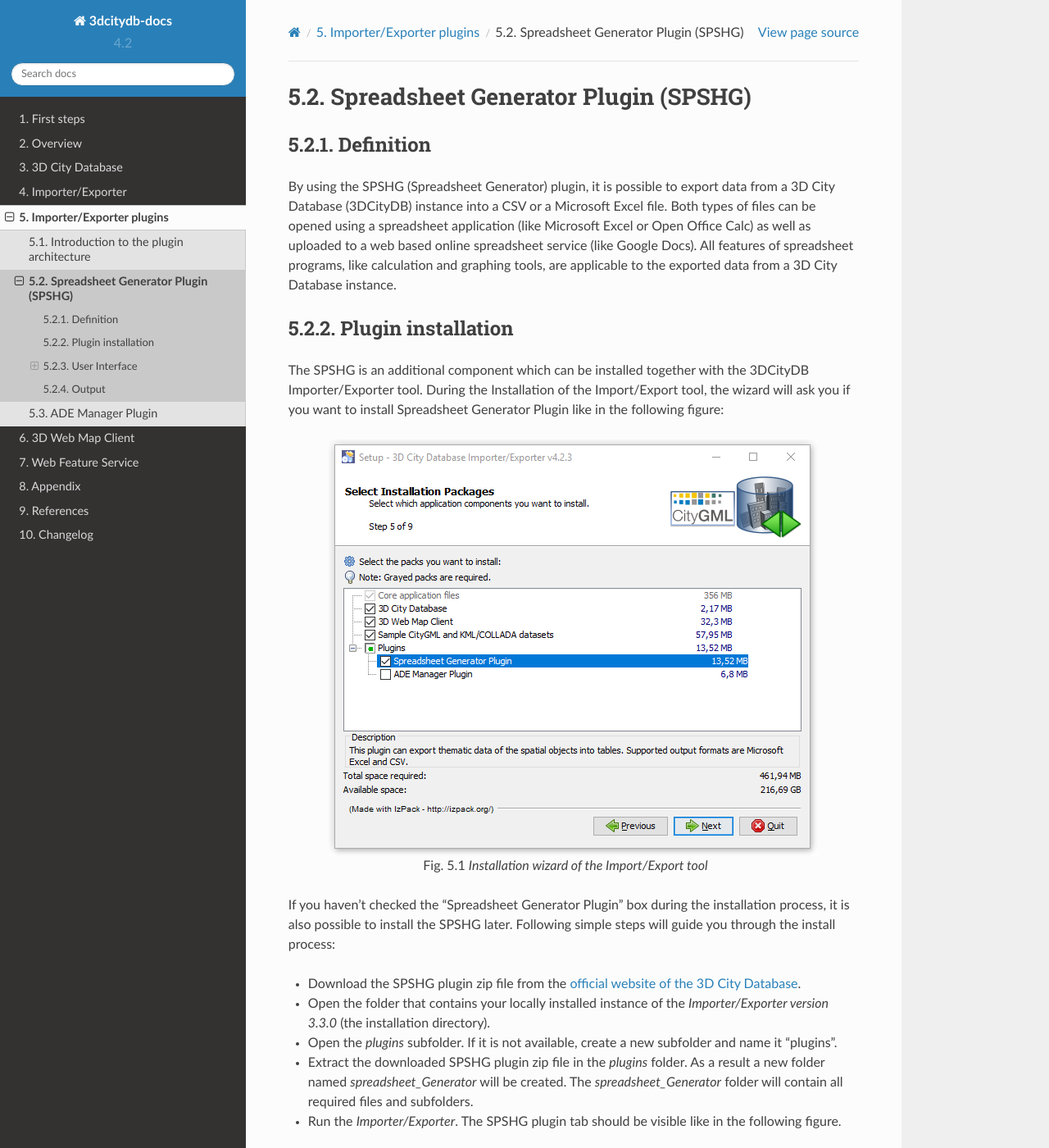
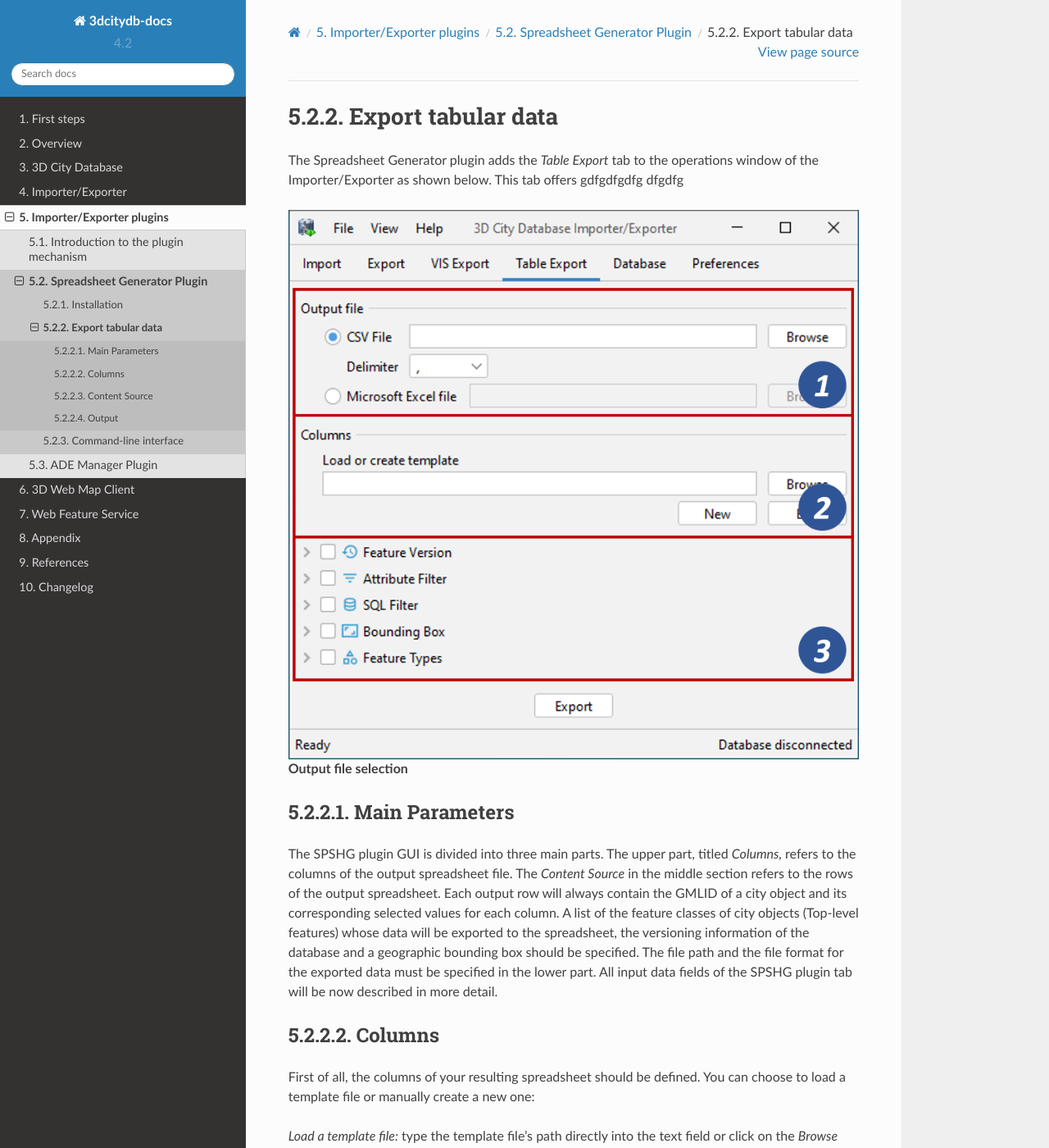
Before and after one commit to 3dcitydb/3dcitydb-docs, a Sphinx documentation site: the page built from source/plugins/spreadsheet/export.rst, in a window 1280 px wide and 1400 px high. Shown: the whole window at 82% size. Built offline with Sphinx 7.4.7 and the Read the Docs theme 2.0.0, drawn with Linux system fonts in a browser that asks for light colours; some of the changed text lies outside the part shown.

Commit message:
intermediate commit

```diff
--- a/source/first-steps/install-impexp.rst
+++ b/source/first-steps/install-impexp.rst
@@ -34,7 +34,7 @@
    :name: first_step_impexp_installation_wizard
    :align: center
 
-   Installation wizard of Import/Export tool.
+   Installation wizard of Importer/Exporter tool.
 
 It is recommended to at least pick the *3D City Database* package
 that contains all shell and SQL scripts required for setting
--- a/source/impexp/gui.rst
+++ b/source/impexp/gui.rst
@@ -1,6 +1,6 @@
 .. _impexp_gui_chapter:
 
-Using the Graphical User Interface (GUI)
+Using the graphical user interface (GUI)
 ----------------------------------------
 
 The graphical user interface of the Importer/Exporter is organized into
--- /dev/null
+++ b/source/plugins/spreadsheet/cli.rst
@@ -0,0 +1,2 @@
+Command-line interface
+----------------------
--- a/source/plugins/spreadsheet.rst
+++ b/source/plugins/spreadsheet/export.rst
@@ -1,66 +1,18 @@
-.. _impexp_plugin_spshg_chapter:
-
-Spreadsheet Generator Plugin (SPSHG)
-------------------------------------
-
-Definition
-~~~~~~~~~~
-
-By using the SPSHG (Spreadsheet Generator) plugin, it is possible to
-export data from a 3D City Database (3DCityDB) instance into a CSV or a
-Microsoft Excel file. Both types of files can be opened using a
-spreadsheet application (like Microsoft Excel or Open Office Calc) as
-well as uploaded to a web based online spreadsheet service (like Google
-Docs). All features of spreadsheet programs, like calculation and
-graphing tools, are applicable to the exported data from a 3D City
-Database instance.
-
-.. _spreadsheet_plugin_install:
-
-Plugin installation
+Export tabular data
 ~~~~~~~~~~~~~~~~~~~
 
-The SPSHG is an additional component which can be installed together
-with the 3DCityDB Importer/Exporter tool. During the Installation of the
-Import/Export tool, the wizard will ask you if you want to install
-Spreadsheet Generator Plugin like in the following figure:
+The Spreadsheet Generator plugin adds the *Table Export* tab to the
+operations window of the Importer/Exporter as shown below. This
+tab offers gdfgdfgdfg dfgdfg
 
-.. figure:: /media/impexp_plugin_spshg_installation_fig.PNG
-   :name: pic_plugin_spreadsheet_installation
+.. figure:: /media/plugin_spreadsheet_gui.png
+   :name: pic_plugin_spreadsheet_gui
    :align: center
 
-   Installation wizard of the Import/Export tool
+**Output file selection**
 
-If you haven't checked the “Spreadsheet Generator Plugin” box during the
-installation process, it is also possible to install the SPSHG later.
-Following simple steps will guide you through the install process:
 
--  Download the SPSHG plugin zip file from the `official website of the 3D City Database <https://www.3dcitydb.org>`_.
 
--  Open the folder that contains your locally installed instance of the
-   *Importer/Exporter version 3.3.0* (the installation directory).
-
--  Open the *plugins* subfolder. If it is not available, create a new
-   subfolder and name it “plugins”.
-
--  Extract the downloaded SPSHG plugin zip file in the *plugins* folder.
-   As a result a new folder named *spreadsheet_Generator* will be
-   created. The *spreadsheet_Generator* folder will contain all required
-   files and subfolders.
-
--  Run the *Importer/Exporter*. The SPSHG plugin tab should be visible
-   like in the following figure.
-
-.. figure:: /media/plugin_spreadsheet_main_gui.png
-   :name: pic_plugin_spreadsheet_main_gui
-   :align: center
-
-   The SPSHG plugin tab allowing for exporting from the 3DCityDB to a spreadsheet
-
-.. _gui:
-
-User Interface
-~~~~~~~~~~~~~~
 
 Main Parameters
 ^^^^^^^^^^^^^^^^
@@ -76,6 +28,7 @@
 path and the file format for the exported data must be specified in the
 lower part. All input data fields of the SPSHG plugin tab will be now
 described in more detail.
+
 
 
 .. _gui-columns:
@@ -367,11 +320,8 @@
 button to select the area from a map. Please refer to :numref:`impexp-db-calc-bbox`
 for more details on the different options for specifying a bounding box.
 
-
-.. _spreadsheet_output:
-
 Output
-~~~~~~
+^^^^^^
 
 It is possible to export the data in a CSV or XLSX file on the local
 computer, or directly into an online spreadsheet hosted in a cloud
@@ -409,105 +359,3 @@
    functionality “\ *Directly into the Cloud*\ ” has been removed from the
    SPSHG plugin, and you need to to manually upload the generated CSV/XLSX
    files to the cloud.
-
-**Example: Uploading XLSX file to Google Fusion Table**
-
-Here is a step-by-step guide for uploading a XLSX file to the Google
-Fusion Tables which a cloud-based web application that allows for
-storing, showing, and sharing large data tables.
-
-Open a web browser (you can use, for example, Google Chrome or Mozilla
-Firefox\ **, but we recommend not to use Microsoft Internet Explorer**)
-and type the following address into the address bar.
-
-https://www.google.com/fusiontables/data?dsrcid=implicit
-
-When you go to this page, you will be asked to log in by using your
-Google account.
-
-Enter your Email address and the password of your Google account into
-the corresponding input fields
-
-After logging in, an **Import new table** dialog window will be
-displayed like in the screenshot below:
-
-.. figure:: /media/impexp_plugin_spshg_fusiontable_choose_file.png
-   :name: pic_plugin_spreadsheet_csv_choose_file
-   :align: center
-
-Click the **Choose File** button to open a file selection window
-
-Navigate to the system path of your created Excel file and select it.
-The following screenshot show an example Excel file.
-
-.. figure:: /media/impexp_plugin_spshg_csv_table.png
-   :name: pic_plugin_spreadsheet_csv_table
-   :align: center
-
-After selecting the Excel file, click the **Next** button to continue
-
-The contents of the selected table is displayed in the dialog window
-(see the screenshot below)
-
-.. figure:: /media/impexp_plugin_spshg_csv_select.png
-   :name: pic_plugin_spreadsheet_csv_select
-   :align: center
-
-Briefly check the table contents again and then click the **Next**
-button
-
-In the following dialog window (see the screenshot below), enter a table
-name (for example “\ *Berlin_Buildings_Attributes*\ ”) into the input
-field **Table name** and click the **Finish** button
-
-.. figure:: /media/impexp_plugin_spshg_csv_select_fields.png
-   :name: pic_plugin_spreadsheet_csv_select_fields
-   :align: center
-
-Now, your Excel file has been successfully uploaded to the Google Cloud
-Service and a Google Fusion Table instance has been created (see the
-screenshot below).
-
-.. figure:: /media/impexp_plugin_spshg_csv_output.png
-   :name: pic_plugin_spreadsheet_csv_output
-   :align: center
-
-We would like to share our created online spreadsheet with other people.
-Here we need to change the sharing settings of the Google Fusion Table
-by completing the following steps:
-
-Choose the **File Share…** from the menu bar at the top of the online
-spreadsheet window
-
-.. figure:: /media/impexp_plugin_spshg_csv_share.png
-   :name: pic_plugin_spreadsheet_csv_share
-   :align: center
-
-In the **Sharing settings** window, click on **Change…** button (see the
-screenshot below)
-
-.. figure:: /media/impexp_plugin_spshg_csv_share_link.png
-   :name: pic_plugin_spreadsheet_csv_share_link
-   :align: center
-
-In the **Link sharing** window (see the figure below), choose the second
-radio button **On – Anyone with the link**
-
-.. figure:: /media/impexp_plugin_spshg_csv_share_options.png
-   :name: pic_plugin_spreadsheet_csv_share_options
-   :align: center
-
-Click the **Save** button to save the settings and close the share
-settings window
-
-Now, the spreadsheet is being shared and can be accessed by anybody who
-has its URL that can be easily obtained from the address bar of the web
-browser (marked in the screenshot below). With this URL and the first
-column (GMLID) in the table, the attribute information stored in the
-spreadsheet are able to be queried and displayed on the
-3DCityDB-Web-Map-Client when a city object is clicked on
-(see :numref:`webmap_chapter` for more details).
-
-.. figure:: /media/impexp_plugin_spshg_csv_share_results.png
-   :name: pic_plugin_spreadsheet_csv_share_results
-   :align: center
```
Also changed, not shown: source/plugins/index.rst (+7 -5 lines), source/plugins/plugin-mechanism.rst (renamed from source/plugins/plugin-architecture.rst, +8 -6 lines), source/plugins/spreadsheet/index.rst (added, +30 -0 lines), source/plugins/spreadsheet/installation.rst (added, +46 -0 lines), source/plugins/spreadsheet/upload-google-fusion.rst (added, +102 -0 lines), source/media/impexp_plugin_spshg_installation_fig.PNG, source/media/plugin_spreadsheet_gui.png (added), source/media/plugin_spreadsheet_main_gui.png.
